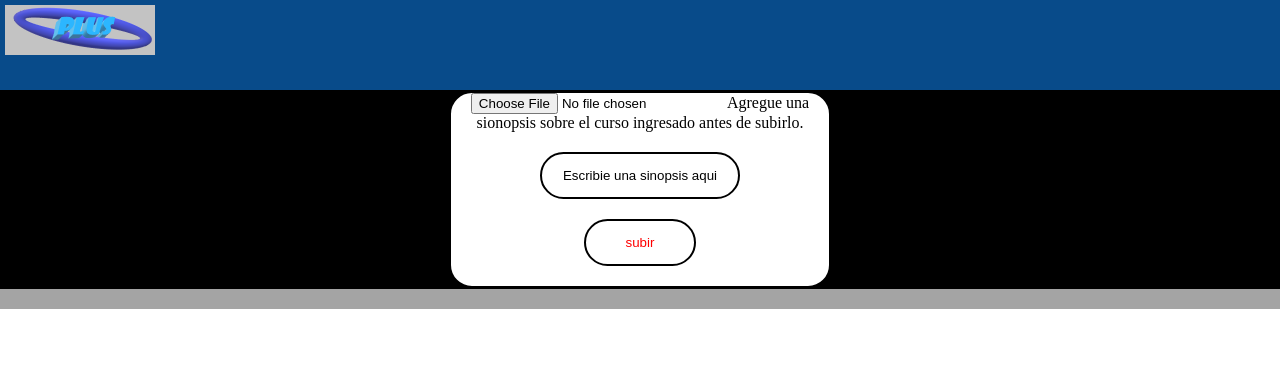
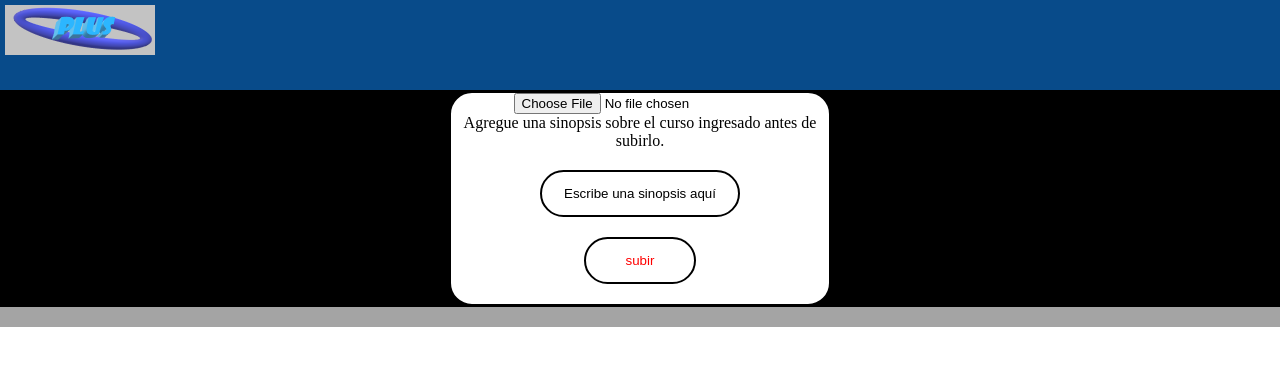
Before and after one commit to HealingCode/PLUS, a PHP site: page /php/forms/upload_curso.php in a window 1280 px wide. Shown: the top 390 px of the page. Run offline with PHP 8.4, Linux system fonts and the light colour scheme.

Commit message:
correcciones menores,

```diff
--- a/php/forms/upload_curso.php
+++ b/php/forms/upload_curso.php
@@ -23,10 +23,10 @@
 
           <form method='POST' action="\php\auth\auth_uploadCurso.php" enctype="multipart/form-data">
               <input type="file" name="cursoZip" id="zipToUpload">
-
-              Agregue una sionopsis sobre el curso ingresado antes de subirlo.
+              <br>
+              Agregue una sinopsis sobre el curso ingresado antes de subirlo.
           <p>
-            <input type="text" name="Sinopsis" value="Escribie una sinopsis aqui">
+            <input type="text" name="Sinopsis" value="Escribe una sinopsis aquí">
           </p>
             <input type="submit" name="envioZip" value="subir">
           </form>
--- a/vistas/perfil_Usuario.php
+++ b/vistas/perfil_Usuario.php
@@ -61,6 +61,5 @@ $veri -> verify_loginSession();
     </div>
     <div id ='pie'>
     </div>
-  </div>
 </body>
-<html>
+</html>
```
